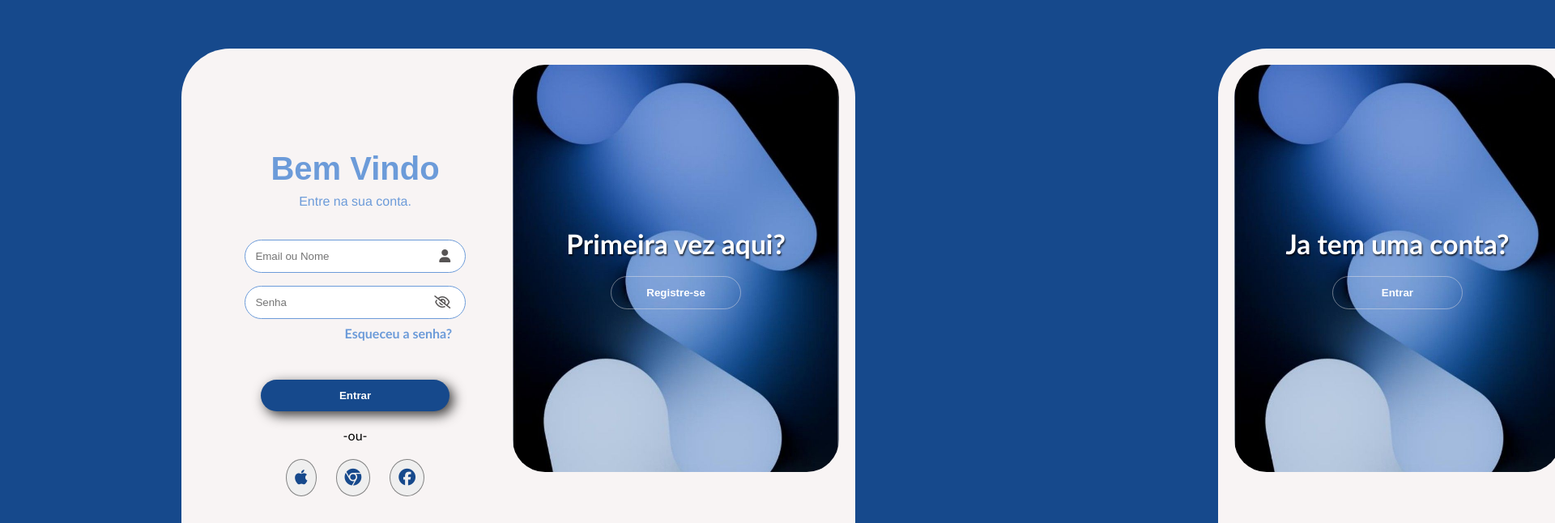
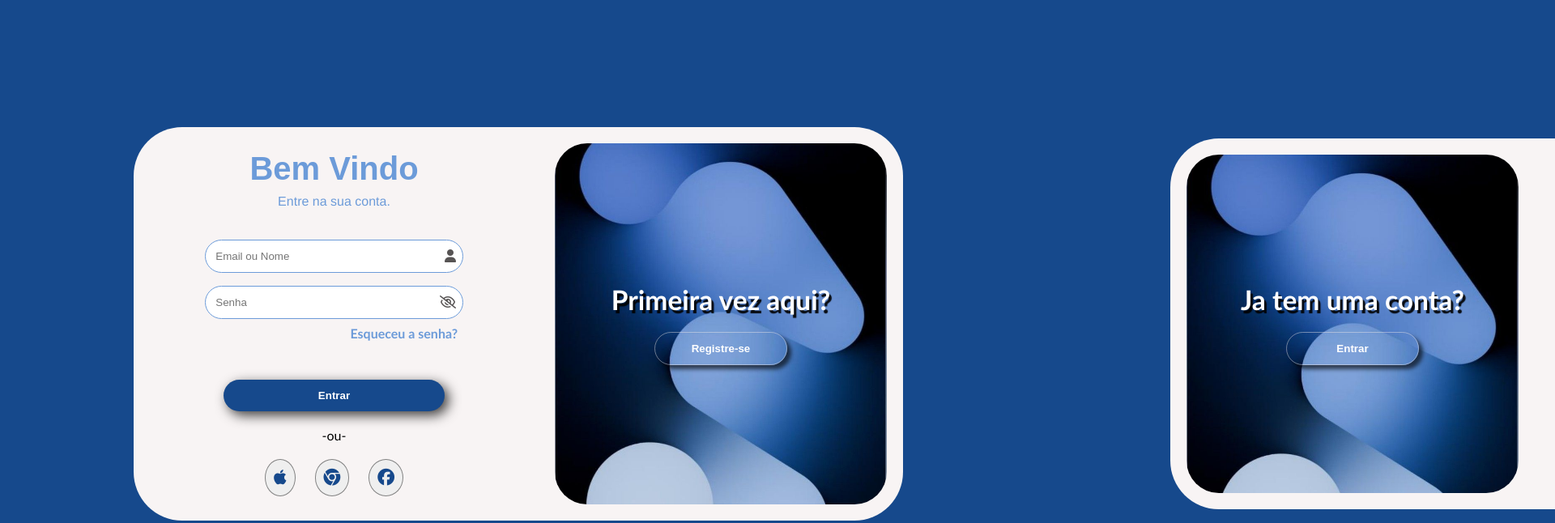
Before and after one commit to victor-silvadev/LoginTeste, a plain HTML site: page index.html in a window 1280 px wide. Shown: the top 646 px of the page at 81% size, 1920 px wide, since content can reach past the window. Drawn offline with Linux system fonts and the light colour scheme.

Commit message:
atualizaçoes no botao secundario

```diff
--- a/login.css
+++ b/login.css
@@ -41,8 +41,8 @@ body {
 #Login, #Cadastro {
     background-color: rgb(248, 244, 244);
     text-align: center;
-    width: 65%;
-    height: 85%;
+    width: 950px;
+    max-height: 85%;
     border-radius: 60px;
     padding: 20px;
 
@@ -73,6 +73,7 @@ body {
 
 #InfoLogin .NomeEmail, .Senha, .infoCadastro .Nome, .EmailCadastro, .SenhaCadastro {
     position: relative;
+    width: 100%;
 }
 
 #InfoLogin .NomeEmail i, .Senha i, .infoCadastro .Nome i, .EmailCadastro i, .SenhaCadastro i{
@@ -155,7 +156,7 @@ body {
     background-size: cover;
     background-image: url(Imagens/FundoForm.jpg);
     width: 410px;
-    height: 503px;
+    max-height: 503px;
     border-radius: 40px;
     color: white;
     font-family: 'Trebuchet MS', 'Lucida Sans Unicode', 'Lucida Grande', 'Lucida Sans', Arial, sans-serif;
@@ -169,7 +170,7 @@ body {
 #Imagem h2, #ImagemCadastro h2 {
     margin-bottom: 20px;
     font-size: 2.1em;
-    text-shadow: 1px 2px 2px rgba(0, 0, 0, 0.733);
+    text-shadow: 3px 4px 1px rgba(0, 0, 0, 0.918);
 }
 
 #Imagem  button, #ImagemCadastro button{
@@ -180,6 +181,7 @@ body {
     width: 40%;
     font-weight: 900;
     background: transparent;
+    box-shadow: 5px 5px 5px rgba(0, 0, 0, 0.623);
     transition-duration: .5s;
 }
 
```
